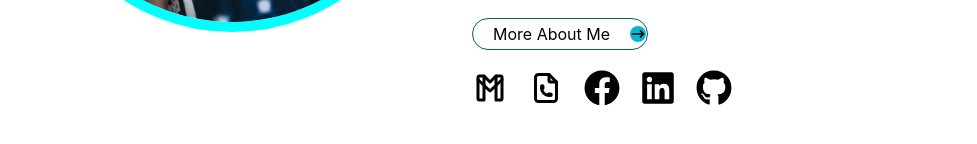
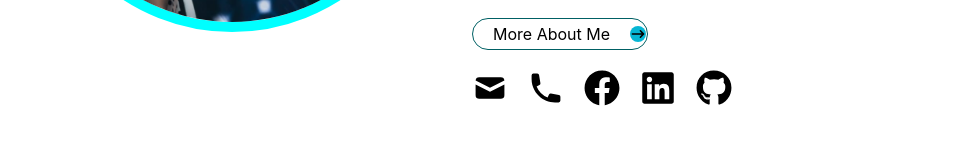
Before and after one commit to rafin8990/portfolio, a React (Create React App) app: page / in a window 1280 px wide. Shown: the part 666-810 px from the top of the page, without its empty margins (160-1137 px from the left). Built offline with nearby package versions, Linux system fonts and the light colour scheme.

Commit message:
icon edited

```diff
--- a/src/Pages/About/About.js
+++ b/src/Pages/About/About.js
@@ -45,7 +45,7 @@ const About = () => {
                             <p><span className='text-xl font-bold'>Language</span>: English , Bangla</p>
                         </div>
                         <div id='btn' className='w-60 rounded-2xl mt-5 ml-5 md:ml-0'>
-                            <a href={resume} download="Rafin-resume.pdf">
+                            <a href='../../Assets/resume/Rafin-resume.pdf' download="Rafin-resume.pdf">
 
                                 <button id='text' >
                                     <div className='flex items-center'>
--- a/src/Pages/Home/Home.js
+++ b/src/Pages/Home/Home.js
@@ -1,8 +1,7 @@
 import React from 'react';
 import profile from '../../Assets/profile.jpg'
 import './Home.css'
-import { HiArrowNarrowRight } from "react-icons/hi";
-import { TbBrandGmail, TbFilePhone } from "react-icons/tb";
+import { HiArrowNarrowRight , HiMail, HiPhone} from "react-icons/hi";
 import { FaFacebook, FaLinkedin, FaGithub } from "react-icons/fa";
 import { Link } from 'react-router-dom';
 import { motion } from "framer-motion"
@@ -35,8 +34,8 @@ const Home = () => {
                         </button></Link>
                     </div>
                     <div className=' flex mt-5 '>
-                        <p className='text-4xl '> <a href="https://www.rafin.hossain.8990@gmail.com"><TbBrandGmail></TbBrandGmail></a></p>
-                        <p className='text-4xl ml-5'> <a href=" tel:+8801984419614"><TbFilePhone></TbFilePhone></a></p>
+                        <p className='text-4xl '> <a href="https://www.rafin.hossain.8990@gmail.com"><HiMail></HiMail></a></p>
+                        <p className='text-4xl ml-5'> <a href=" tel:+8801984419614"><HiPhone></HiPhone></a></p>
                         <p className='text-4xl ml-5'> <a href="https://www.facebook.com/Rafin.Hossain.19614/"><FaFacebook></FaFacebook></a></p>
                         <p className='text-4xl ml-5'> <a href="https://www.linkedin.com/in/rafin-hossain-005491245/"><FaLinkedin></FaLinkedin></a></p>
                         <p className='text-4xl ml-5'> <a href="https://github.com/rafin8990"><FaGithub></FaGithub></a></p>
```
